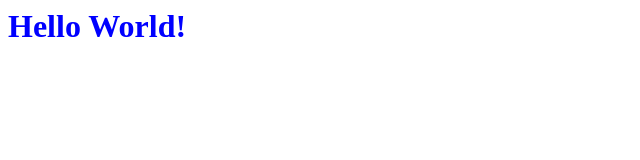
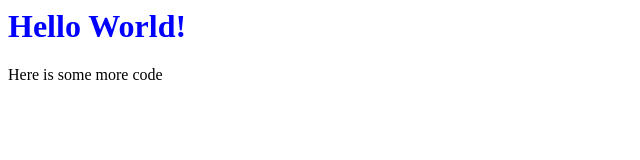
Before and after one commit to frachane/bilious-kidney, a plain HTML site: page index.html in a window 1280 px wide. Shown: the whole page, without its empty margins (0-640 px from the left). Drawn offline with Linux system fonts and the light colour scheme.

Commit message:
Update index.html file

```diff
--- a/index.html
+++ b/index.html
@@ -5,5 +5,6 @@
   </head>
   <body>
     <h1 style="color:blue">Hello World!</h1>
+    <p>Here is some more code</p>
   </body>
   </html>
```
